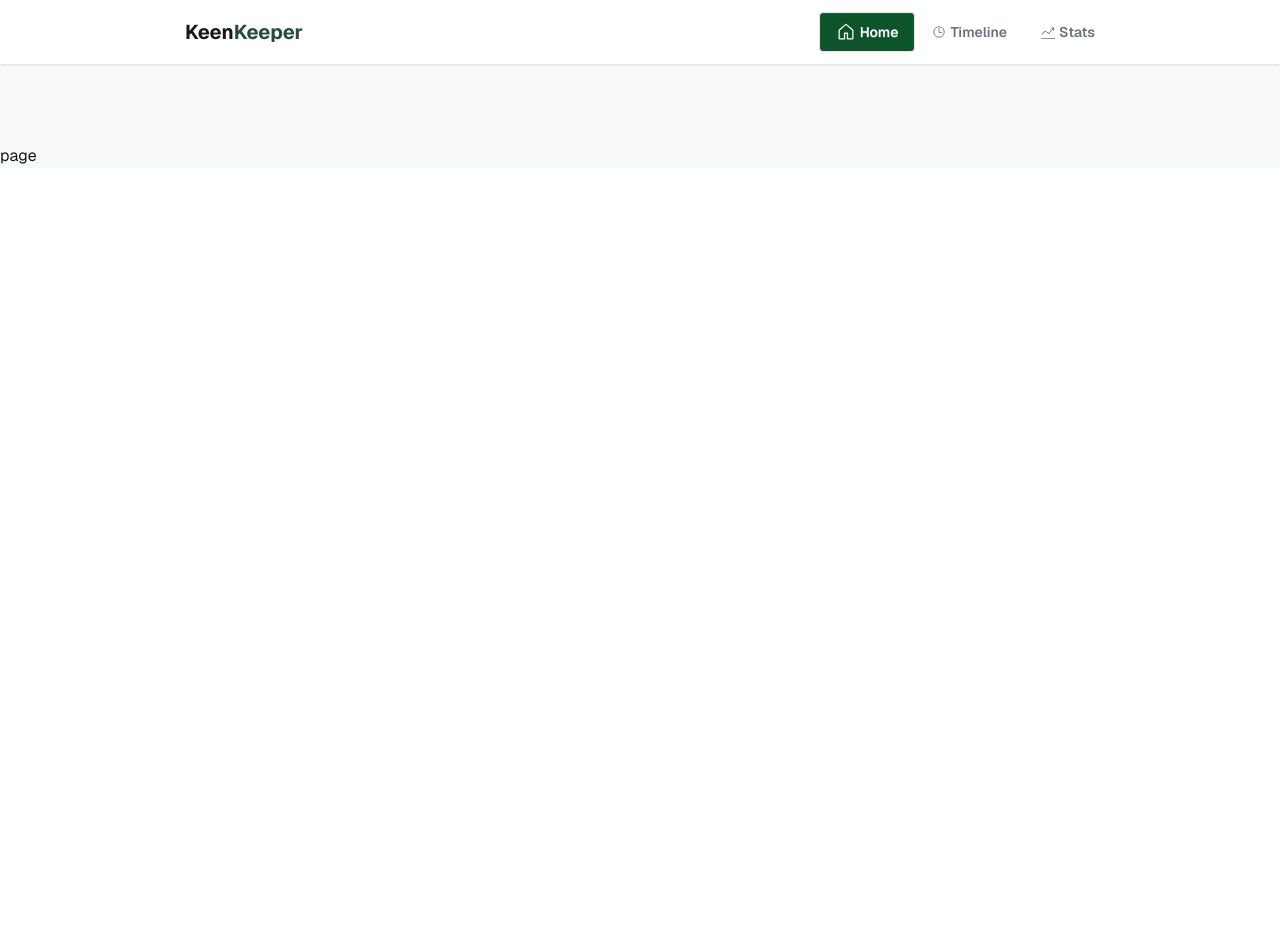
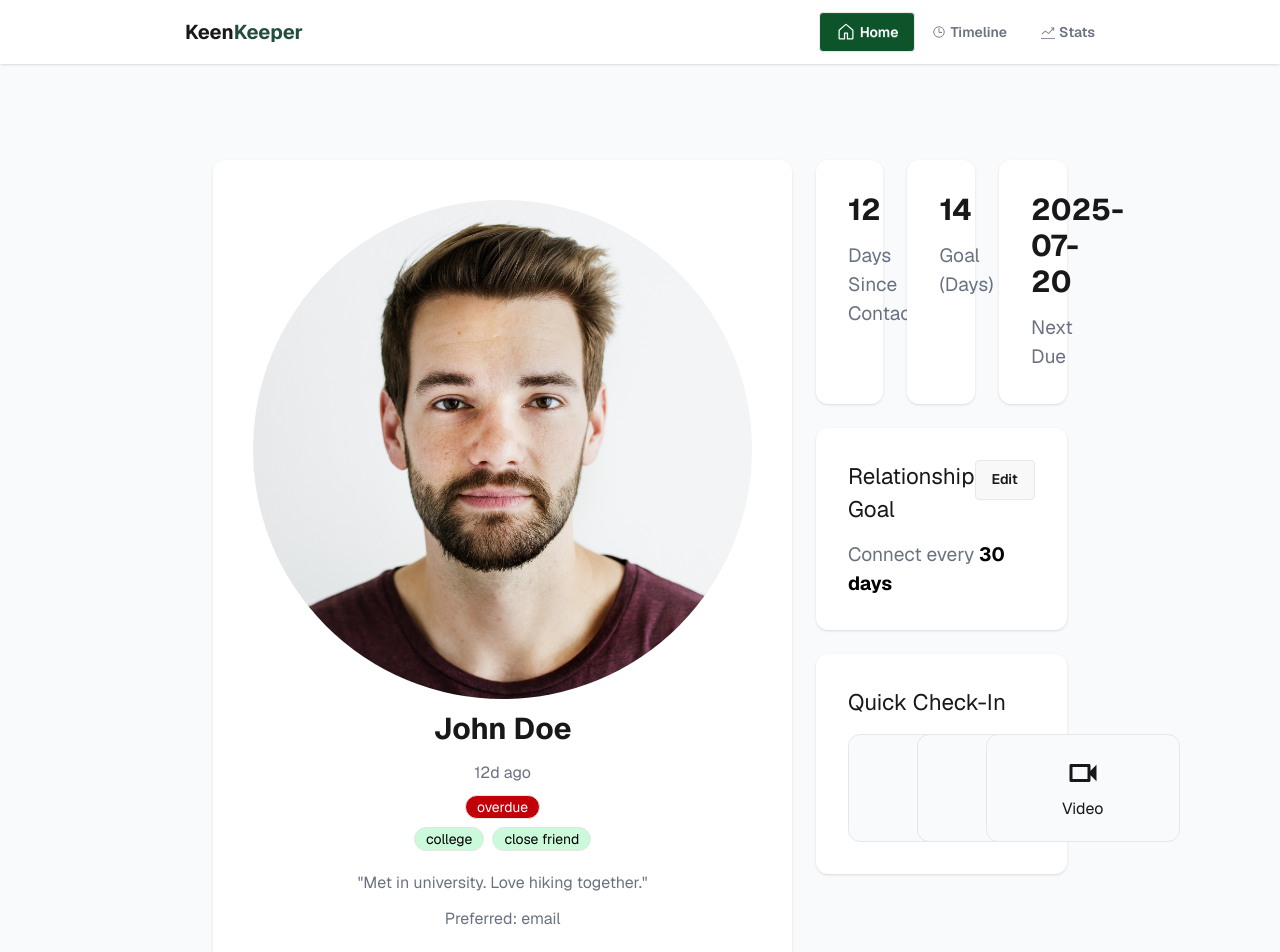
Before and after one commit to ZunaedAfif10/Keen-Keeper, a Next.js app: page /friend/1 in a window 1280 px wide. Shown: the top 952 px of the page. Before the commit the page ends 800 px from the top, so only its background shows below. Built offline with nearby package versions, Linux system fonts and the light colour scheme.

Commit message:
added friend details and page functionality

```diff
--- a/src/app/friend/[id]/page.jsx
+++ b/src/app/friend/[id]/page.jsx
@@ -2,9 +2,13 @@
 import { FriendContext } from "@/context/FriendProvider"
 import { useParams } from "next/navigation";
 import { use, useContext, useEffect, useState } from "react"
+import { BsChatLeftText } from "react-icons/bs";
+import { FiArchive } from "react-icons/fi";
+import { MdOutlineVideocam, MdOutlineWifiCalling3 } from "react-icons/md";
+import { RiDeleteBin5Line, RiNotificationSnoozeLine } from "react-icons/ri";
 
 
-export default function page({params}) {
+export default function page({ params }) {
   const [friends, setFriends] = useState([]);
   useEffect(() => {
     fetch("/friends.json")
@@ -13,12 +17,66 @@ export default function page({params}) {
         setFriends(data);
       });
   }, []);
-      const {id} = useParams();
+  const { id } = useParams();
 
-  const findId = friends.find(find=>find.id == id)
-  // console.log(findId);
+  const findId = friends.find(find => find.id == id)
+  console.log(findId?.name);
   // console.log(id);
   return (
-    <div>page</div>
+    <div className="lg:max-w-4/6 mx-auto lg:flex gap-6 lg:pb-20 mt-4">
+      <div className="space-y-4">
+        <div className="bg-white p-10 text-center rounded-xl shadow-sm">
+          <div className='overflow-hidden max-w-[100] h-[100] rounded-full mx-auto mb-3' >
+            <img src={findId?.picture} alt="" />
+          </div>
+          <h3 className='font-bold text-3xl pb-3.5'>{findId?.name}</h3>
+          <p className='text-gray-500 pb-2.5'>{findId?.days_since_contact}d ago</p>
+          <div className="badge badge-soft bg-red-700 rounded-full text-white">{findId?.status}</div>
+          <div className='flex gap-2 justify-center py-2'>
+            {
+              findId?.tags.map((tag, ind) =>
+                <div key={ind} className="badge badge-soft bg-[#CBFADB] rounded-full text-black">{tag}</div>
               )
             }
+          </div>
+          <p className="py-3  text-gray-500">"{findId?.bio}"</p>
+          <p className=" text-gray-500">Preferred: email</p>
+        </div>
+        <button className="btn btn-ghost bg-white rounded-xs w-full shadow-sm"><RiNotificationSnoozeLine className="text-xl" />Snooze 2 Weeks</button>
+        <button className="btn btn-ghost bg-white rounded-xs w-full shadow-sm"><FiArchive className="text-xl" />Archive</button>
+        <button className="btn btn-ghost bg-white rounded-xs w-full shadow-sm mb-4 text-red-500"><RiDeleteBin5Line className="text-xl " />Delete</button>
+      </div>
+      <div className="space-y-6">
+        <div className='grid lg:grid-cols-3 gap-6 mx-auto text-center w-full'>
+          <div className='p-8 bg-white rounded-xl shadow-sm'>
+            <h3 className='font-bold text-3xl pb-3.5'>{findId?.days_since_contact}</h3>
+            <p className='text-gray-500 text-[1.2rem]'>Days Since Contact</p>
+          </div>
+          <div className='p-8 bg-white rounded-xl shadow-sm'>
+            <h3 className='font-bold text-3xl pb-3.5'>{findId?.goal}</h3>
+            <p className='text-gray-500 text-[1.2rem]'>Goal (Days)</p>
+          </div>
+          <div className='p-8 bg-white rounded-xl shadow-sm'>
+            <h3 className='font-bold text-3xl pb-3.5'>{findId?.next_due_date}</h3>
+            <p className='text-gray-500 text-[1.2rem]'>Next Due</p>
+          </div>
+        </div>
+        <div className='p-8 bg-white rounded-xl shadow-sm'>
+            <div className="flex justify-between">
+            <h3 className=' text-[1.4rem] pb-3.5'>Relationship Goal</h3>
+            <button className="btn">Edit</button>
+            </div>
+            <p className='text-gray-500 text-[1.2rem]'>Connect every <span className="font-bold text-black">30 days</span></p>
+        </div>
+        <div className='p-8 bg-white rounded-xl shadow-sm'>
+            <h3 className=' text-[1.4rem] pb-3.5'>Quick Check-In</h3>
+            <div className="grid lg:grid-cols-3 gap-5">
+              <button className="flex flex-col items-center justify-center px-24 py-5 gap-1.5 bg-[#F8FAFC] rounded-xl border border-gray-200 hover:bg-gray-100 hover:scale-110 active:scale-100 transition"><MdOutlineWifiCalling3 className="text-4xl" /><span>Call</span></button>
+              <button className="flex flex-col items-center justify-center px-24 py-5 gap-1.5 bg-[#F8FAFC] rounded-xl border border-gray-200 hover:bg-gray-100 hover:scale-110 active:scale-100 transition"><BsChatLeftText className="text-4xl" /><span>Text</span></button>
+              <button className="flex flex-col items-center justify-center px-24 py-5 gap-1.5 bg-[#F8FAFC] rounded-xl border border-gray-200 hover:bg-gray-100 hover:scale-110 active:scale-100 transition"><MdOutlineVideocam className="text-4xl" /><span>Video</span></button>
+            </div>
+        </div>
+      </div>
+    </div>
+  )
+}
--- a/src/app/layout.js
+++ b/src/app/layout.js
@@ -18,8 +18,8 @@ export default function RootLayout({ children }) {
       className={geist.className}
     >
       <body className="min-h-full flex flex-col bg-[#F8FAFC]">
+        <FriendProvider>
         <Navbar></Navbar>
-        <FriendProvider>
           {children}
         </FriendProvider>
       </body>
--- /dev/null
+++ b/src/app/stats/page.jsx
@@ -0,0 +1,7 @@
+import React from 'react'
+
+export default function page() {
+  return (
+    <div>page</div>
+  )
+}
--- /dev/null
+++ b/src/app/timeline/page.jsx
@@ -0,0 +1,7 @@
+import React from 'react'
+
+export default function page() {
+  return (
+    <div>page</div>
+  )
+}
--- a/src/components/Friend/Friend.jsx
+++ b/src/components/Friend/Friend.jsx
@@ -1,13 +1,15 @@
+import { FriendContext } from '@/context/FriendProvider';
 import Link from 'next/link'
-import React from 'react'
+import React, { useContext } from 'react'
 
 export const Friend = ({friend}) => {
 //   console.log(friend);
+    const {active, setActive} = useContext(FriendContext);
     const handleCard = () =>{
-        // console.log('clicked')
+        setActive('');
     }
     return (
-    <Link href={`/friend/${friend.id}`} className='p-8 bg-white rounded-2xl text-center' onClick={()=>handleCard()}>
+    <Link href={`/friend/${friend.id}`} className='p-8 bg-white rounded-2xl text-center shadow-sm' onClick={()=>handleCard()}>
             <div className='overflow-hidden max-w-[100] h-[100] rounded-full mx-auto mb-3' >
             <img src={friend.picture} alt="" />
             </div>
@@ -20,7 +22,7 @@ export const Friend = ({friend}) => {
                     )
                 }
             </div>
-            <div className="badge badge-soft bg-red-700 rounded-full text-white">{friend.status}</div>
+            <div className="badge badge-soft bg-red-700 rounded-full text-white ">{friend.status}</div>
         </Link>
   )
 }
--- a/src/components/Friends/Friends.jsx
+++ b/src/components/Friends/Friends.jsx
@@ -15,9 +15,9 @@ export const Friends = () => {
 
     // console.log(friends);
     return (
-        <div className='max-w-4/6 mx-auto'>
+        <div className='lg:max-w-4/6 max-w-[90%] mx-auto'>
             <h4 className='font-bold text-2xl pb-4'>Your Friends</h4>
-            <div className='lg:grid grid-cols-4 gap-6'>
+            <div className='grid lg:grid-cols-4 gap-6'>
             {
                 friends.map(friend=>
                     <Friend key={friend.id} friend={friend}></Friend>
--- a/src/components/Info/Info.jsx
+++ b/src/components/Info/Info.jsx
@@ -2,7 +2,7 @@ import React from 'react'
 
 export const Info = () => {
   return (<>
-    <div className='pt-10 max-w-4/6 lg:grid grid-cols-4 gap-6 mx-auto text-center'>
+    <div className='pt-10 max-w-4/6 grid lg:grid-cols-4 gap-6 mx-auto text-center'>
         <div className='p-8 bg-white rounded-2xl'>
             <h3 className='font-bold text-3xl pb-3.5'>10</h3>
             <p className='text-gray-500'>Total Friends</p>
--- a/src/components/Navbar/Navbar.jsx
+++ b/src/components/Navbar/Navbar.jsx
@@ -1,11 +1,33 @@
 'use client'
-import React, { useState } from 'react'
+import { FriendContext } from '@/context/FriendProvider'
+import { useRouter } from 'next/navigation'
+import React, { useContext, useState } from 'react'
 import { GoHome } from 'react-icons/go'
 import { IoTimeOutline } from 'react-icons/io5'
 import { TfiStatsUp } from 'react-icons/tfi'
 
 export const Navbar = () => {
-    const [active, setActive] = useState('home');
+    const {active, setActive} = useContext(FriendContext);
+    const router = useRouter();
+    const handleClick = (par) =>{
+        console.log(par)
+
+        if(par === 'home')
+        {
+            setActive('home');
+            router.push('/');
+        }
+        else if(par === 'timeline')
+        {
+            setActive('timeline');
+            router.push('/timeline')
+        }
+        else if(par === 'stats')
+        {
+            setActive('stats');
+            router.push('/stats')
+        }
+    }
     return (
         <div className="navbar bg-base-100 shadow-sm lg:mb-20">
             <div className="navbar-start lg:pl-40">
@@ -14,13 +36,13 @@ export const Navbar = () => {
                 </a>
             </div>
             <div className="navbar-end lg:pr-40">
-                <a className={`btn flex items-center gap-1 ${active === 'home' ? 'bg-green-900' : 'btn-ghost'}`} onClick={() => setActive('home')}>
+                <a className={`btn flex items-center gap-1 ${active === 'home' ? 'bg-green-900' : 'btn-ghost'}`} onClick={() => handleClick('home')}>
                     <GoHome className={active === 'home' ? 'text-white text-xl' : 'text-gray-500'}></GoHome><span className={`${active === 'home' ? 'text-white' : 'text-gray-500'}`}>Home</span>
                 </a>
-                <a className={`btn flex items-center gap-1 ${active === 'timeline' ? 'bg-green-900' : 'btn-ghost'}`} onClick={() => setActive('timeline')}>
+                <a className={`btn flex items-center gap-1 ${active === 'timeline' ? 'bg-green-900' : 'btn-ghost'}`} onClick={() => handleClick('timeline')}>
                     <IoTimeOutline className={active === 'timeline' ? 'text-white text-xl' : 'text-gray-500'}></IoTimeOutline><span className={`${active === 'timeline' ? 'text-white' : 'text-gray-500'}`}>Timeline</span>
                 </a>
-                <a className={`btn flex items-center gap-1 ${active === 'stats' ? 'bg-green-900' : 'btn-ghost'}`} onClick={() => setActive('stats')}>
+                <a className={`btn flex items-center gap-1 ${active === 'stats' ? 'bg-green-900' : 'btn-ghost'}`} onClick={() => handleClick('stats')}>
                     <TfiStatsUp className={active === 'stats' ? 'text-white text-xl' : 'text-gray-500'}></TfiStatsUp><span className={`${active === 'stats' ? 'text-white' : 'text-gray-500'}`}>Stats</span>
                 </a>
             </div>
--- a/src/context/FriendProvider.jsx
+++ b/src/context/FriendProvider.jsx
@@ -1,12 +1,13 @@
 'use client'
-import React, { createContext } from 'react'
+import React, { createContext, useState } from 'react'
 
 export const FriendContext = createContext()
 
 export default function FriendProvider({children}) {
+  const [active, setActive] = useState('home');
   const data = {
-    Name : 'Afif',
-    roll : 2
+    active,
+    setActive
   }
   return (
     <FriendContext.Provider value={data}>
```
Lines whose indentation alone changed are shown as unchanged.
